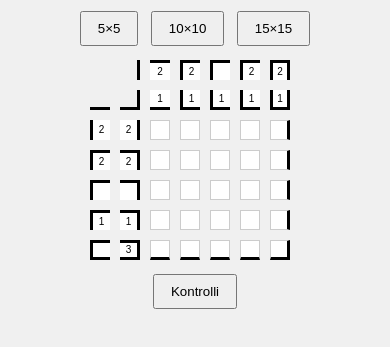
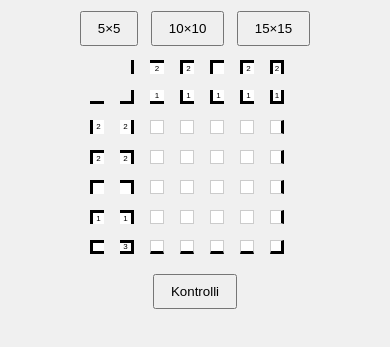
Before and after one commit to MataMentor/Nonogram, a plain HTML site: page index.html in a window 390 px wide. Shown: the part 79-426 px from the top of the page. Drawn offline with Linux system fonts and the light colour scheme.

Commit message:
Add files via upload

```diff
--- a/index.html
+++ b/index.html
@@ -10,7 +10,6 @@
   .controls { margin-bottom: 10px; }
   .nonogram-container { display: grid; gap: 0; }
 
-    /* Play cells with thin gridlines */
   .cell {
     width: 30px;
     height: 30px;
@@ -27,7 +26,6 @@
   .cell.filled { background-color: #333; color: white; }
   .cell.cross::after { content: "✕"; color: red; font-size: 16px; }
 
-    /* Clue cells: no gridlines */
   .clue-cell, .blank-corner {
     width: 30px;
     height: 30px;
@@ -44,13 +42,11 @@
   }
   .blank-corner { background: transparent; }
 
-    /* Thick separators */
   .thick-border-right { border-right: 3px solid #000; }
   .thick-border-bottom { border-bottom: 3px solid #000; }
   .thick-border-left { border-left: 3px solid #000; }
   .thick-border-top { border-top: 3px solid #000; }
 
-    /* Outer borders */
   .border-left    { border-left:   3px solid #000; }
   .border-top     { border-top:    3px solid #000; }
   .border-right   { border-right:  3px solid #000; }
@@ -59,11 +55,12 @@
   button { margin: 4px; padding: 8px 16px; }
   #result { margin-top: 20px; font-weight: bold; }
 
+  /* ✅ Responsive styles below */
   @media (max-width: 600px) {
     .cell, .clue-cell, .blank-corner {
-    width: 20px;
-    height: 20px;
-    font-size: 10px;
+      width: 18px;
+      height: 18px;
+      font-size: 9px;
     }
 
     .cell.cross::after {
@@ -71,7 +68,19 @@
     }
   }
 
+  @media (max-width: 400px) {
+    .cell, .clue-cell, .blank-corner {
+      width: 14px;
+      height: 14px;
+      font-size: 8px;
+    }
+
+    .cell.cross::after {
+      font-size: 10px;
+    }
+  }
   </style>
+
 </head>
 <body>
   <h2>Nonogram</h2>
```
Lines whose indentation alone changed are shown as unchanged.
